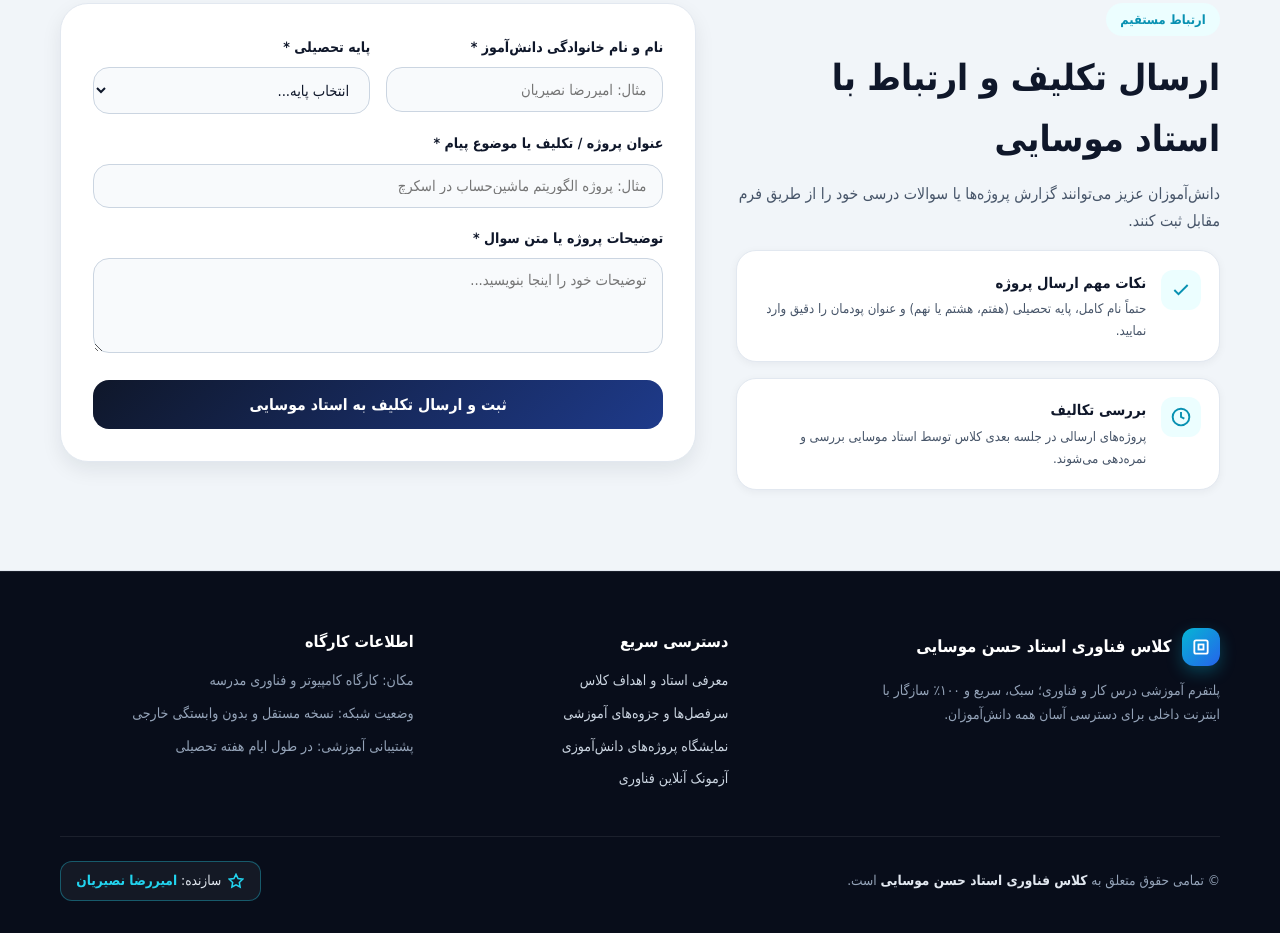
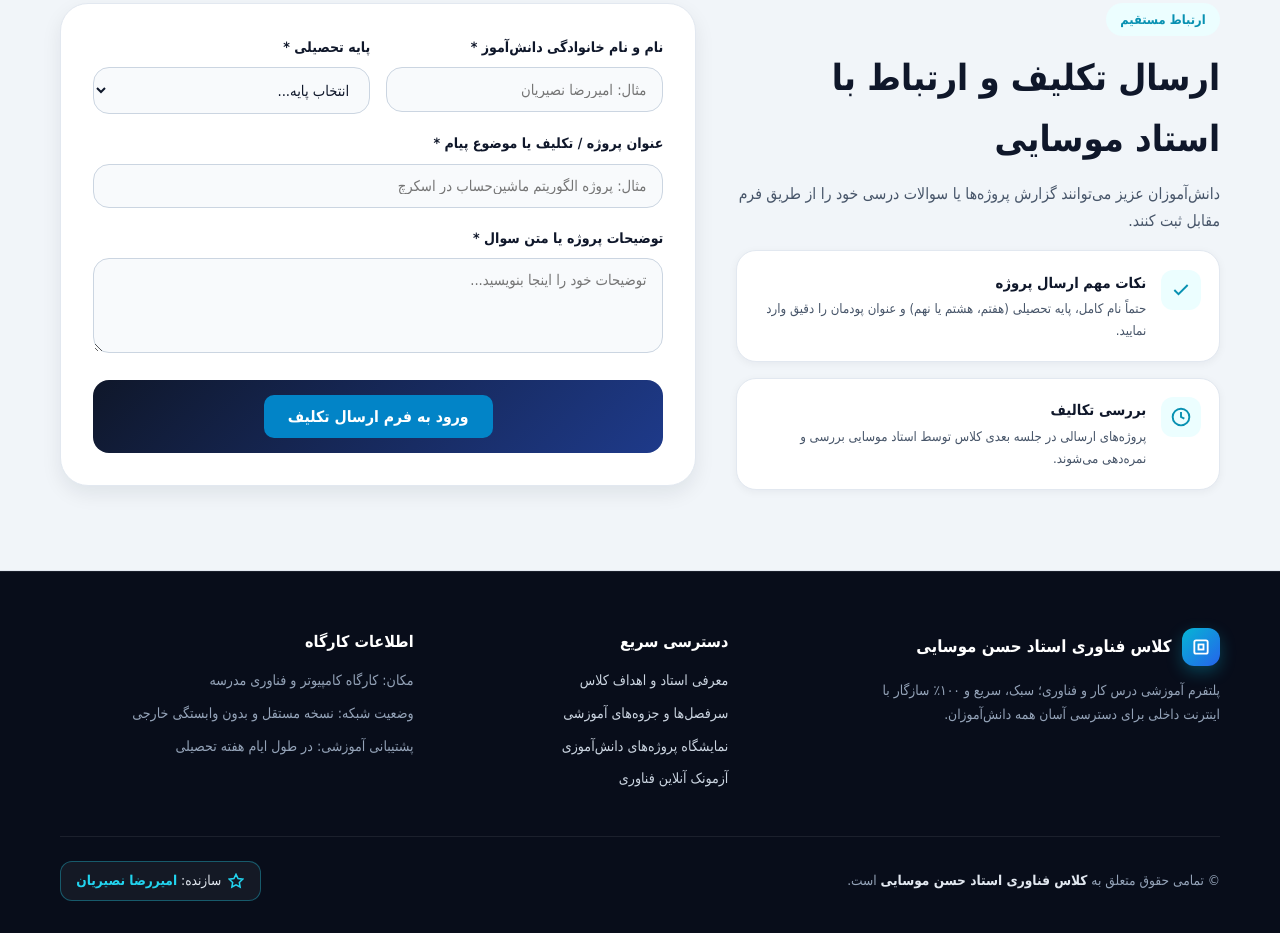
Before and after one commit to mohamadrasolalah13-glitch/Amir, a plain HTML site: page index.html in a window 1280 px wide. Shown: the part 4410-5343 px from the top of the page. Drawn offline with Linux system fonts and the light colour scheme.

Commit message:
Update index.html

```diff
--- a/index.html
+++ b/index.html
@@ -1588,7 +1588,10 @@
 
                 <div id="form-inline-msg" style="display:none;padding:0.85rem;border-radius:var(--radius-xl);margin-bottom:1rem;font-size:0.86rem;font-weight:700"></div>
 
-                <button type="submit" class="btn-submit">ثبت و ارسال تکلیف به استاد موسایی</button>
+                <button type="submit" class="btn-submit"><a href="https://docs.google.com/forms/d/e/1FAIpQLScXPVUtMcpya2eFPQzqyT3uHlNU2jnTF0cqqmQCbs60a0cnjg/viewform?usp=sharing&ouid=104710534705362392967" target="_blank" style="display:inline-block; background:#0284c7; color:#ffffff; padding:12px 24px; border-radius:10px; text-decoration:none; font-weight:bold;">
+  ورود به فرم ارسال تکلیف
+</a>
+</button>
             </form>
         </div>
     </section>
```
